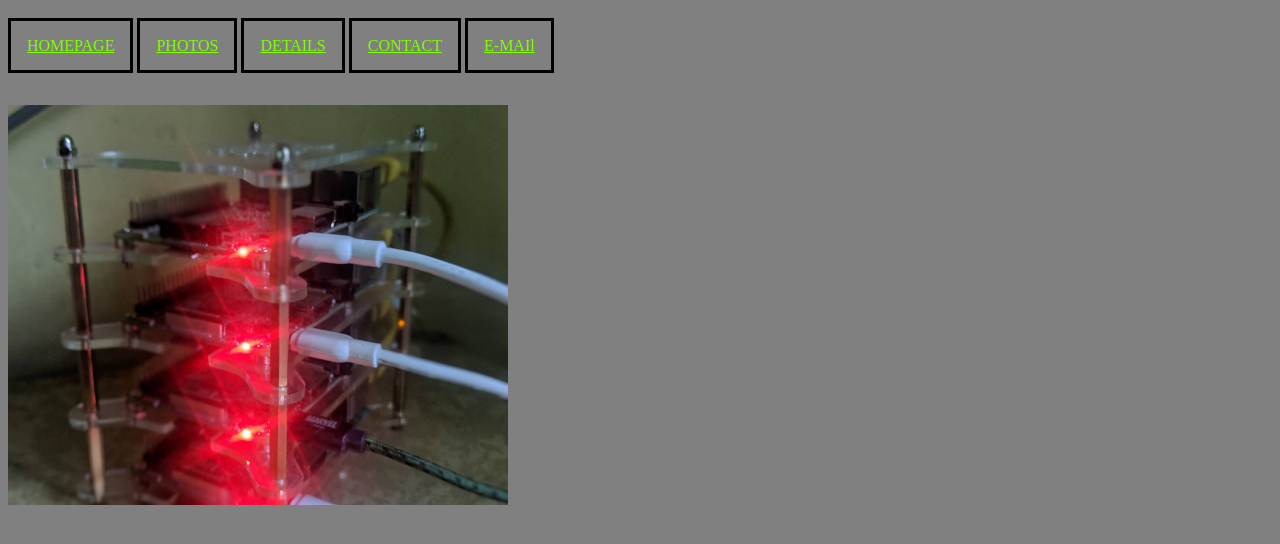
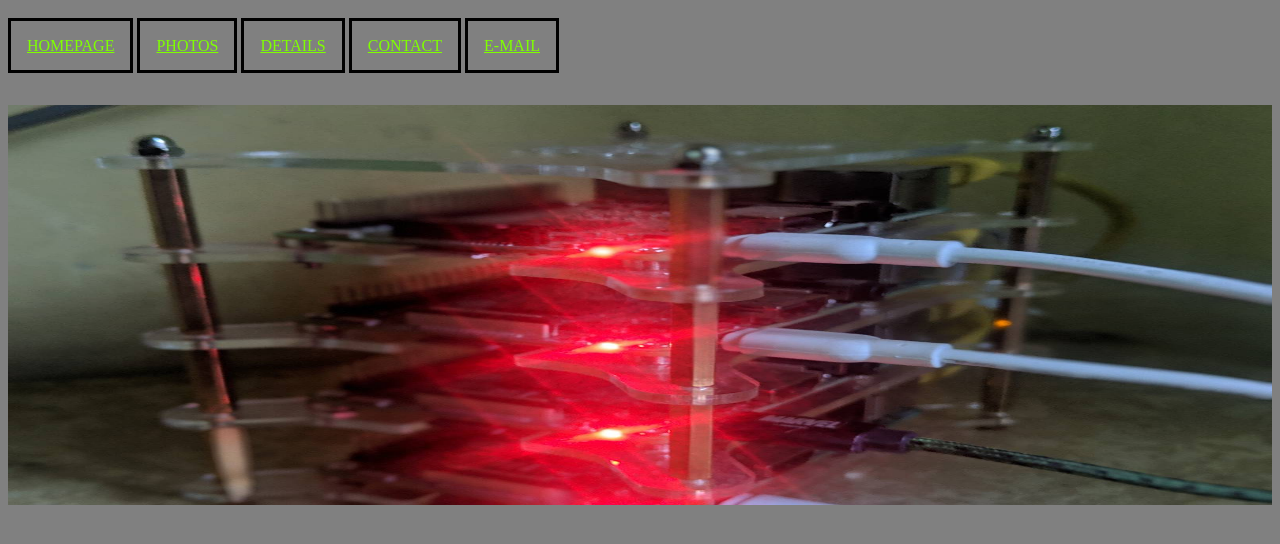
Before and after one commit to iamdivyeshtailor/iamdivyeshtailor.github.io, a plain HTML site: page index.html in a window 1280 px wide. Shown: the part 126-670 px from the top of the page. Drawn offline with Linux system fonts and the light colour scheme.

Commit message:
Add risponsive

```diff
--- a/index.html
+++ b/index.html
@@ -1,6 +1,7 @@
 <!DOCTYPE html>
 <html lang="en">
 <head>
+    <meta name="viewport" content="width=device-width, initial-scale=1.0">
         <title>Practice</title>
         <link rel="stylesheet" href="index.css">
         <style>
@@ -24,12 +25,11 @@
         target="_blank">CONTACT</a>
 
     <a href="http://127.0.0.1:5500/email.html"
-      target="_blank">E-MAIl</a><br>
+      target="_blank">E-MAIL</a><br>
 
-        <img src="signal-2021-02-28-150919-4.jpg" alt="https://www.dubox.com/disk/home#/all?path=%2F&vmode=list" class="src">
-        <div11>
+        <img src="signal-2021-02-28-150919-4.jpg" style="width: 100%;" alt="https://www.dubox.com/disk/home#/all?path=%2F&vmode=list" class="src">
 
 
-        </div11>
+
     </body>
 </html>
```
